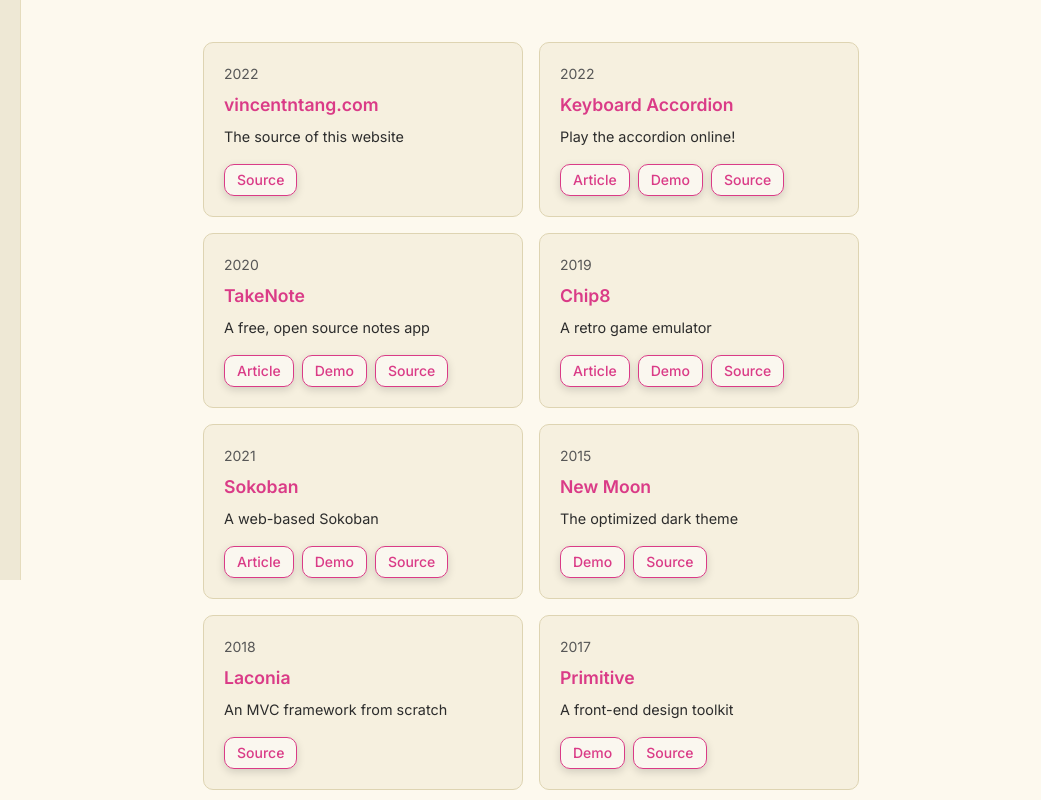
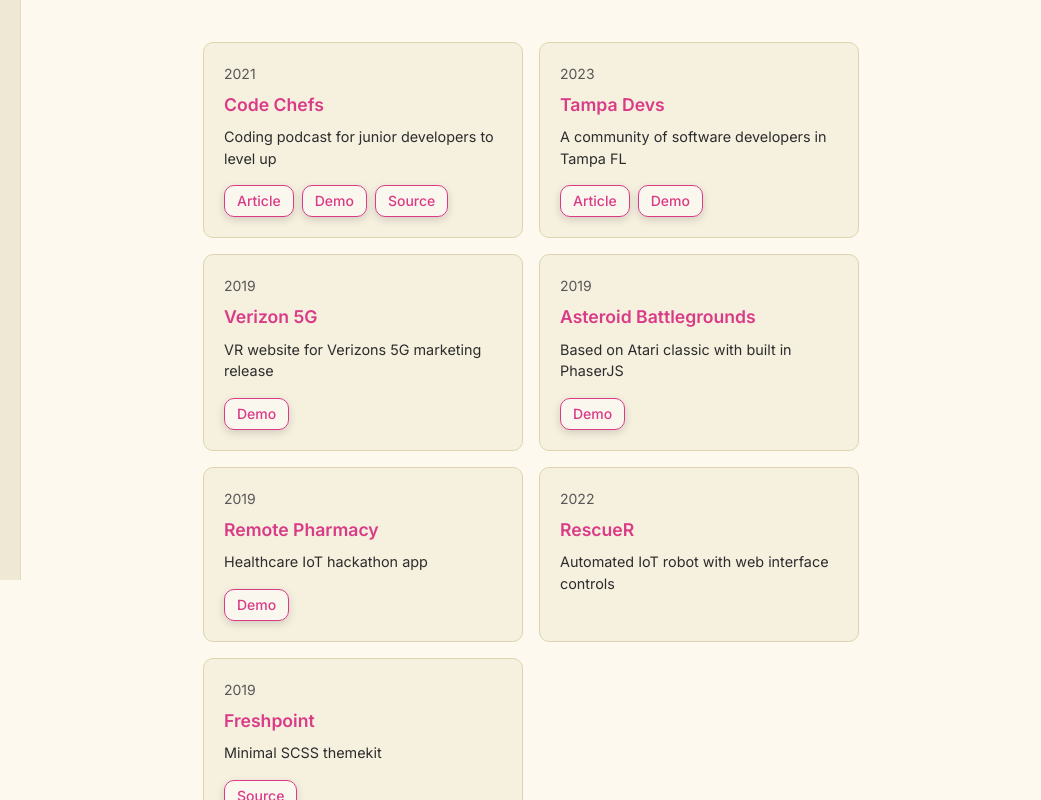
Before and after one commit to vincentntang/vincentntang.com, a Gatsby site: page /projects in a window 1280 px wide. Shown: the part 280-1080 px from the top of the page, 239-1280 px from the left. Built offline with nearby package versions, Linux system fonts and the light colour scheme; Gatsby itself is replaced by a stand-in of ours; no server answers.

Commit message:
pushup projects list

```diff
--- a/src/data/projectsList.js
+++ b/src/data/projectsList.js
@@ -1,91 +1,62 @@
 export const projectsList = [
   {
-    name: 'vincentntang.com',
-    date: '2022',
-    slug: 'vincentntang.com',
-    tagline: 'The source of this website',
-  },
-  {
-    name: 'Keyboard Accordion',
-    date: '2022',
-    slug: 'accordion',
-    tagline: 'Play the accordion online!',
-    url: 'https://www.keyboardaccordion.com',
+    name: 'Code Chefs',
+    date: '2021',
+    slug: 'codechefs',
+    tagline: 'Coding podcast for junior developers to level up',
+    url: 'https://www.codechefs.dev',
     writeup: '/musical-instrument-web-audio-api',
     highlight: true,
   },
   {
-    name: 'TakeNote',
-    date: '2020',
-    slug: 'takenote',
-    tagline: 'A free, open source notes app',
-    url: 'https://takenote.dev',
+    name: 'Tampa Devs',
+    date: '2023',
+    slug: 'tampadevs',
+    tagline: 'A community of software developers in Tampa FL',
+    url: 'https://tampadevs.com',
     writeup: '/building-takenote',
     highlight: true,
+    nosource: true,
   },
   {
-    name: 'Chip8',
+    name: 'Verizon 5G',
     date: '2019',
-    slug: 'chip8',
-    tagline: 'A retro game emulator',
-    url: 'https://vincentntang.github.io/chip8',
-    writeup: '/writing-an-emulator-in-javascript-chip8',
+    slug: 'verizon5g',
+    tagline: 'VR website for Verizons 5G marketing release',
+    url: 'https://devpost.com/software/online-vr-escape-room',
     highlight: true,
+    nosource: true,
   },
   {
-    name: 'Sokoban',
-    date: '2021',
-    slug: 'sokoban',
-    tagline: 'A web-based Sokoban',
-    url: 'https://vincentntang.github.io/sokoban',
-    writeup: '/sokoban-game',
+    name: 'Asteroid Battlegrounds',
+    date: '2019',
+    slug: 'asteroidbg',
+    tagline: 'Based on Atari classic with built in PhaserJS',
+    url: 'https://devpost.com/software/asteroid-battlegrounds',
     highlight: true,
+    nosource: true
   },
   {
-    name: 'New Moon',
-    date: '2015',
-    slug: 'new-moon',
-    tagline: 'The optimized dark theme',
-    url: 'https://vincentntang.github.io/new-moon',
+    name: 'Remote Pharmacy',
+    date: '2019',
+    slug: 'remotepharmacy',
+    tagline: 'Healthcare IoT hackathon app',
+    url: 'https://devpost.com/software/remote-pharmacy',
     highlight: true,
+    nosource: true
   },
   {
-    name: 'Laconia',
-    date: '2018',
-    slug: 'laconia',
-    tagline: 'An MVC framework from scratch',
+    name: 'RescueR',
+    date: '2022',
+    slug: 'autoiot',
+    tagline: 'Automated IoT robot with web interface controls',
+    highlight: true,
+    nosource: true
   },
   {
-    name: 'Primitive',
-    date: '2017',
-    slug: 'primitive',
-    tagline: 'A front-end design toolkit',
-    url: 'https://vincentntang.github.io/primitive',
-  },
-  {
-    name: 'Snek',
+    name: 'Freshpoint',
     date: '2019',
-    slug: 'snek',
-    tagline: 'A terminal-based Snake',
-    writeup: '/snake-game-in-javascript',
-    highlight: true,
-  },
-  {
-    date: '2020',
-    name: 'webpack Boilerplate',
-    slug: 'webpack-boilerplate',
-    tagline: 'The webpack 5 boilerplate',
-  },
-  {
-    name: 'Chat App',
-    date: '2021',
-    slug: 'chat',
-    tagline: 'Socket.io chat app',
-  },
-  {
-    name: 'React Advanced Form',
-    date: '2022',
-    slug: 'react-advanced-form',
-    tagline: 'A schema-based form system',
+    slug: 'freshpoint',
+    tagline: 'Minimal SCSS themekit',
   },
 ]
--- a/src/pages/notes.js
+++ b/src/pages/notes.js
@@ -33,6 +33,8 @@ export default function Notes({ data }) {
 
 Notes.Layout = Layout
 
+// categories: { eq: "Personal" } adjacent to template tag in frontmatter removed
+
 export const notesQuery = graphql`
   query NotesQuery {
     posts: allMarkdownRemark(
@@ -40,7 +42,6 @@ export const notesQuery = graphql`
       filter: {
         frontmatter: {
           template: { eq: "post" }
-          categories: { eq: "Personal" }
         }
       }
     ) {
--- a/src/pages/projects.js
+++ b/src/pages/projects.js
@@ -85,6 +85,7 @@ export default function Projects() {
                       Demo
                     </a>
                   )}
+                  {!project.nosource && (
                     <a
                       className="button small"
                       href={`https://github.com/vincentntang/${project.slug}`}
@@ -93,6 +94,7 @@ export default function Projects() {
                     >
                       Source
                     </a>
+                  )}
                 </div>
               </div>
             )
```
Lines whose indentation alone changed are shown as unchanged.
